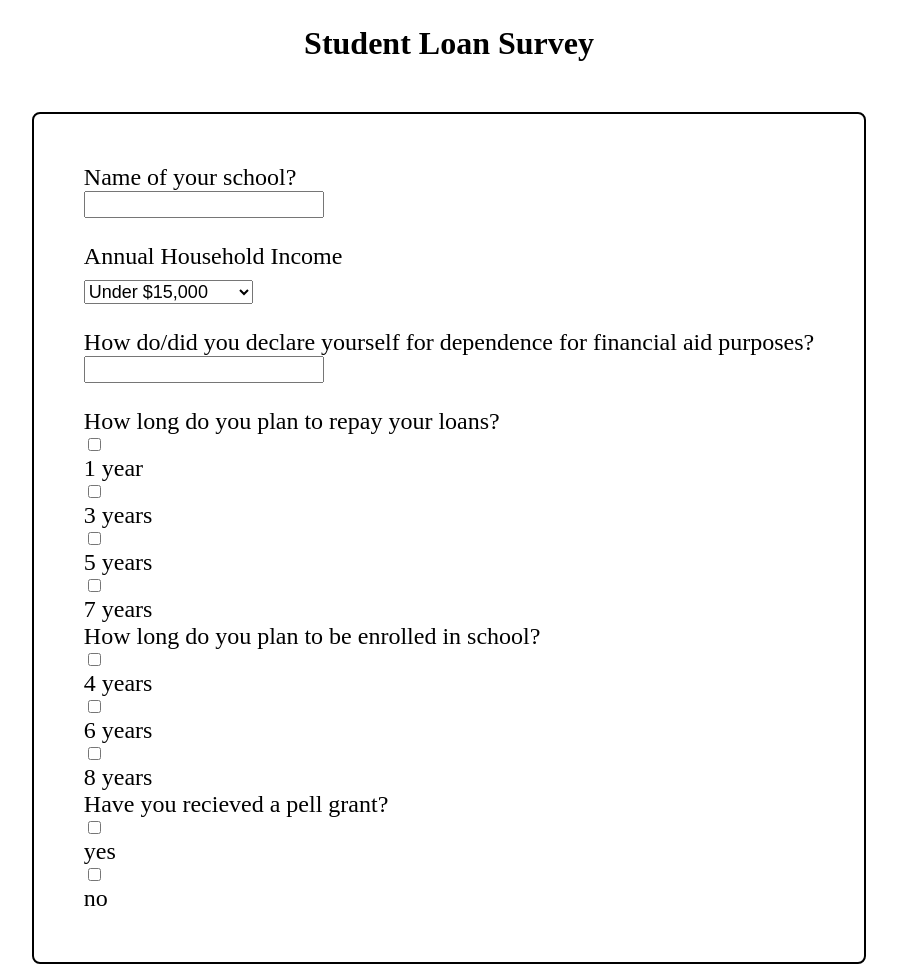
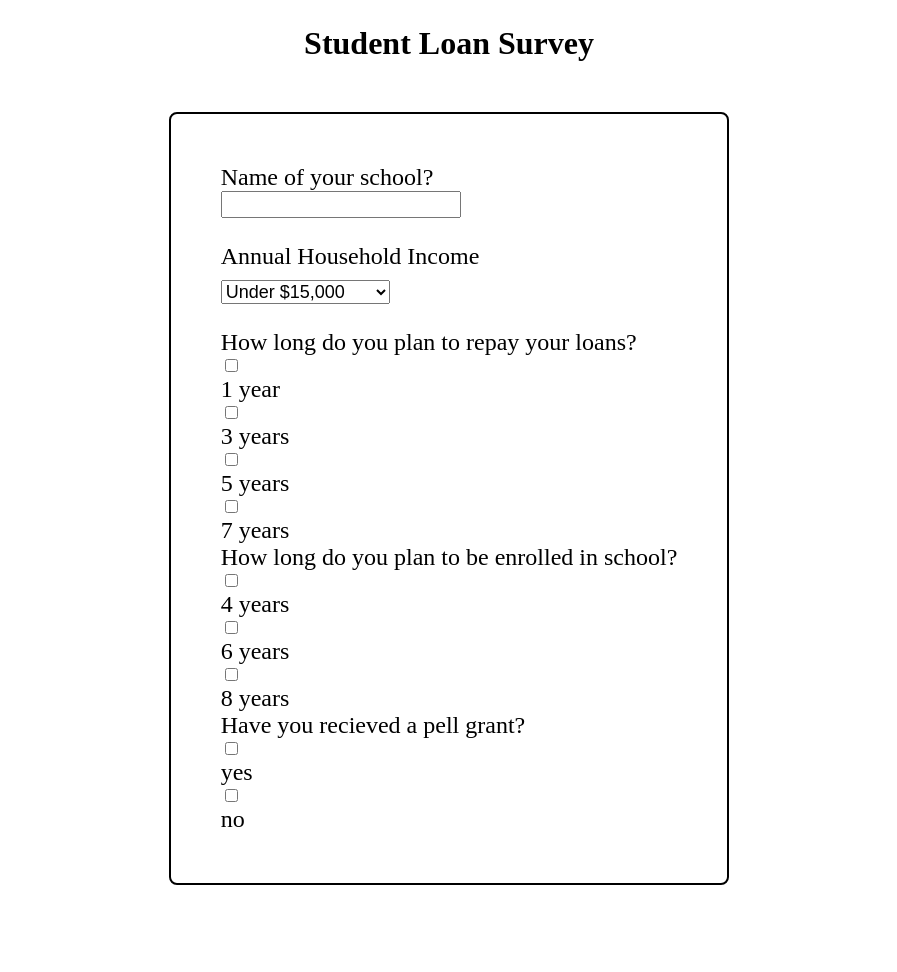
Before and after one commit to cherrymalia/COMP710-Project, a Django app: template studentloans/studentloans/templates/user/questionare.html in a window 1280 px wide. Shown: the whole page, without its empty margins (191-1088 px from the left). After the commit the page ends 885 px from the top, so only its background shows below. Run offline with Django 5.2, Linux system fonts and the light colour scheme; the template is opened without the code that fills it, so the values that code supplies are empty.

Commit message:
changes to code

```diff
--- a/studentloans/studentloans/templates/user/questionare.html
+++ b/studentloans/studentloans/templates/user/questionare.html
@@ -27,8 +27,6 @@
         <option value="Over">200,000 - Over</option>
       </select>
 
-      <label for="questionare">How do/did you declare yourself for dependence for financial aid purposes?</label>
-      <input type="text" />
 
       <label for="questionare">How long do you plan to repay your loans?</label>
       <input type="checkbox" id="oneyear" value="oneyear" name="dependence" />
```
